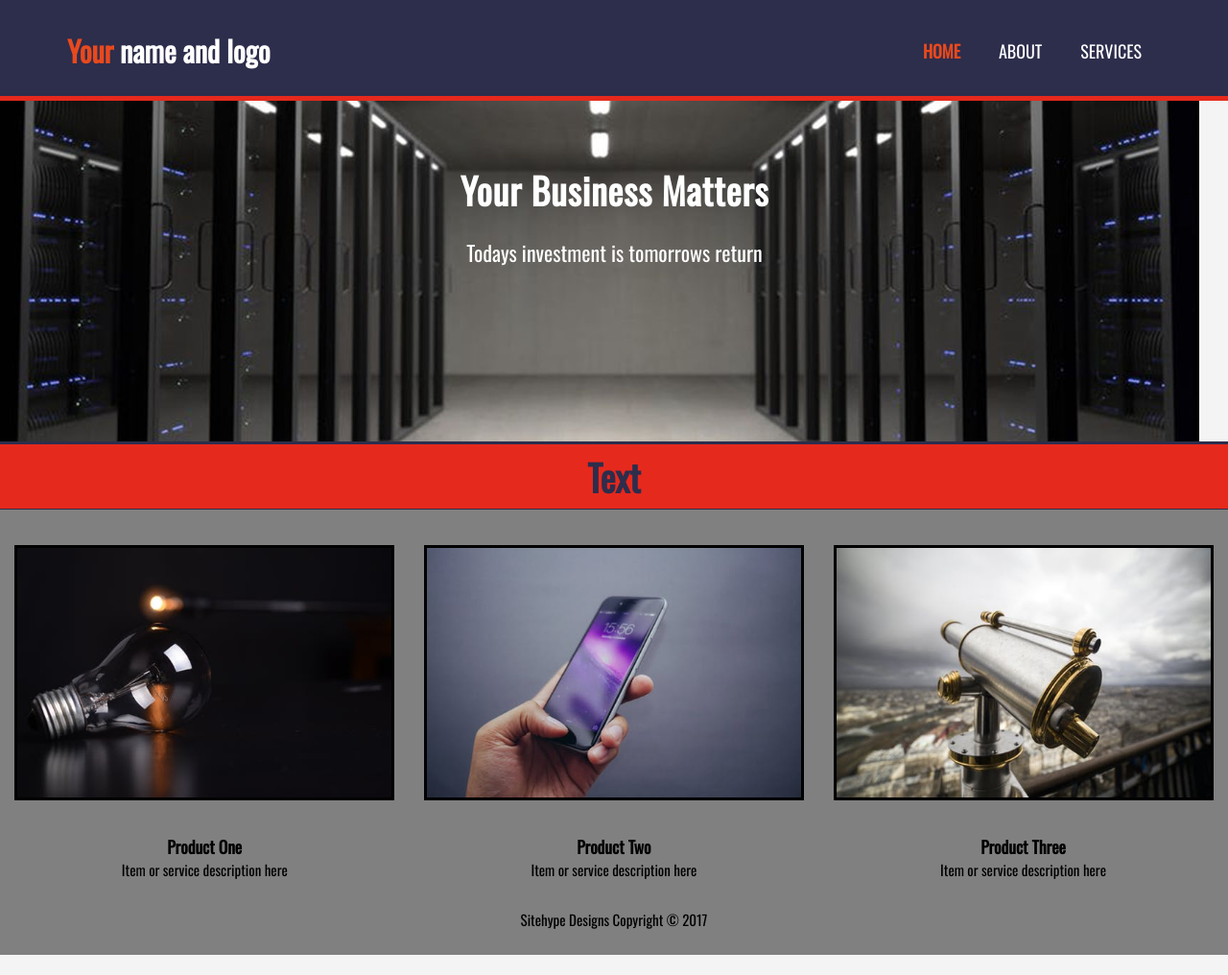
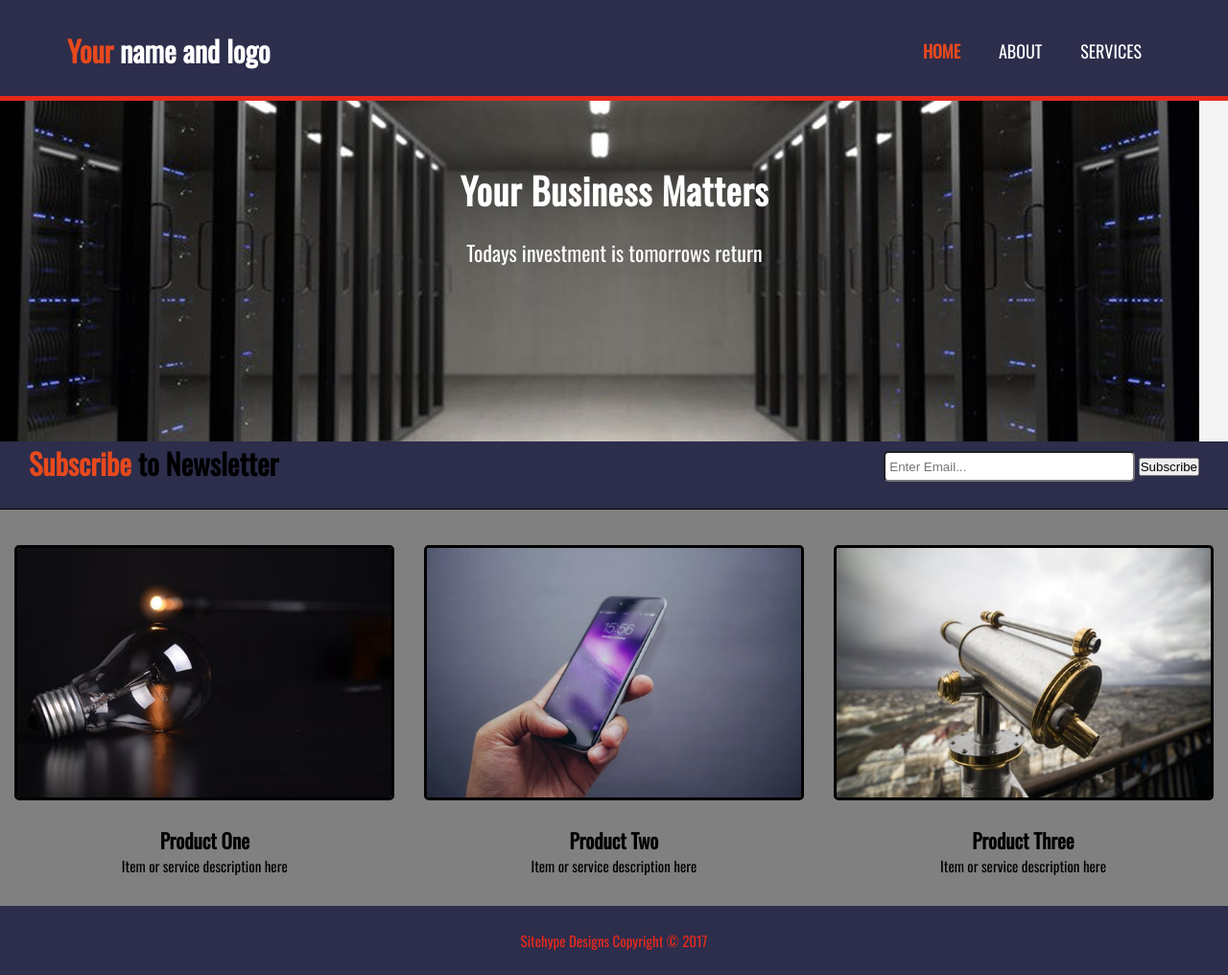
Before and after one commit to dudleyinc3/html_template, a plain HTML site: page index.html in a window 1280 px wide. Shown: the top 1016 px of the page at 96% size. Before the commit the page ends 995 px from the top, so only its background shows below. Drawn offline with nearby package versions, Linux system fonts and the light colour scheme.

Commit message:
subscribe form in slider and color adjust throughout

```diff
--- a/css/style.css
+++ b/css/style.css
@@ -119,33 +119,56 @@ header a:hover {
    width: 25%;
    float: left;
    margin-bottom: 7px;
-   border-bottom: 1px solid #2d2d4c;
+   border-bottom: 1px solid black;
 }
 .slider p {
-   border-top: 3px solid #2d2d4c;
+   border-top: 2px solid black;
    line-height: 68px;
    overflow: hidden;
    display: inline;
    text-align: center;
    font-size: 38px;
    font-weight: bold;
-   color: #2d2d4c;
+   color: #e6291d;
    width: 25%;
    position: absolute;
 }
 
 
 .slide #one {
-   background-color: #e6291d;
+   background-color: #2d2d4c;
 }
+.slide #one h1{
+   float: left;
+   padding-left: 30px;
+   font-size: 18px/1.5;
+}
+
+.slide span {
+   color: #e8491d;
+}
+
+.slide #one form {
+   float: right;
+   margin-top: 10px;
+   padding-right: 30px;
+}
+
+.slide #one input[type="email"]{
+   padding: 4px;
+   height: 20px;
+   width: 250px;
+   border-radius: 5px;
+}
+
 .slide #two {
-   background-color: #e6291d;
+   background-color: #2d2d4c;
 }
 .slide #three {
-   background-color: #e6291d;
+   background-color: #2d2d4c;
 }
 .slide #four {
-   background-color: #e6291d;
+   background-color: #2d2d4c;
 }
 @keyframes scroll {
    0% {
@@ -181,8 +204,7 @@ header a:hover {
 
 #boxes {
    width: 100%;
-   margin: 0;
-   container-width: 125%;
+   padding-bottom: 30px;
    background: gray;
 }
 
@@ -196,16 +218,19 @@ header a:hover {
 #boxes .box img {
    width: 390px;
    border: 3px solid black;
+   border-radius: 5px;
 
 }
 
 .box h3{
-   padding-top: 30px;
+   padding-top: 21px;
+   font-size: 21px;
 }
 
 footer {
-   padding-top: 30px;
+   padding-top: 25px;
    text-align: center;
    padding-bottom: 25px;
-   background: gray;
+   background: #2d2d4c;
+   color: #e6291d;
 }
--- a/index.html
+++ b/index.html
@@ -41,7 +41,11 @@
       <div class="slide">
          <figure>
             <div id="one">
-               <p>Text</p>
+               <h1><span>Subscribe</span> to Newsletter</h1>
+               <form>
+                  <input type="email" placeholder="Enter Email...">
+                  <button type="submit" class="button_1">Subscribe</button>
+               </form>
             </div>
             <div id="two">
                <p>Image</p>
```
